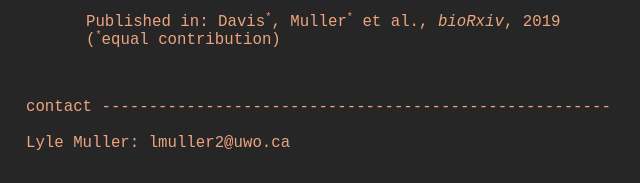
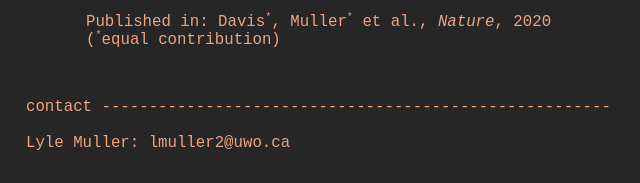
Before and after one commit to mullerlab/mullerlab.github.io, a plain HTML site: page index.html in a window 1280 px wide. Shown: the part 637-820 px from the top of the page, 344-984 px from the left. Drawn offline with Linux system fonts and the light colour scheme.

Commit message:
Update index.html

```diff
--- a/index.html
+++ b/index.html
@@ -57,7 +57,7 @@
 <p style="text-indent: -40px; margin-left: 60px;">
 <a href="https://github.com/mullerlab/generalized-phase"><b>generalized-phase</b></a>: implementation of the "generalized phase" (GP) approach to analysis of wideband signals. the GP represents a comprehensive numerical approach to the original analytical signal framework introduced by Denis Gabor in 1946, correcting technical limitations that appear in the complex representation of non-stationary, non-narrowband signals. [MATLAB]</p>
 
-<p style="margin-left: 60px;">Published in: <a href="https://www.biorxiv.org/content/10.1101/811471v1" target="_blank">Davis<sup>*</sup>, Muller<sup>*</sup> et al., <i>bioRxiv</i>, 2019</a> (<sup>*</sup>equal contribution)</p>
+<p style="margin-left: 60px;">Published in: <a href="https://www.biorxiv.org/content/10.1101/811471v1" target="_blank">Davis<sup>*</sup>, Muller<sup>*</sup> et al., <i>Nature</i>, 2020</a> (<sup>*</sup>equal contribution)</p>
 
 <br><pre>contact ------------------------------------------------------
 
```
